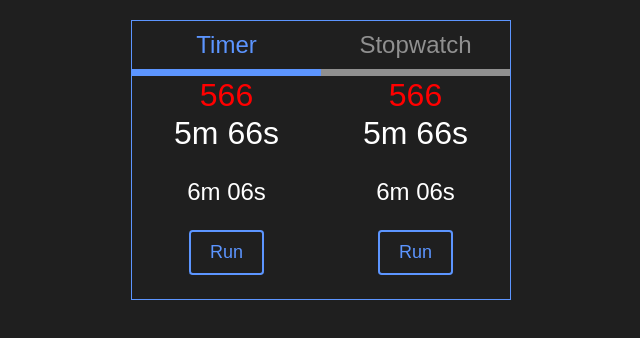
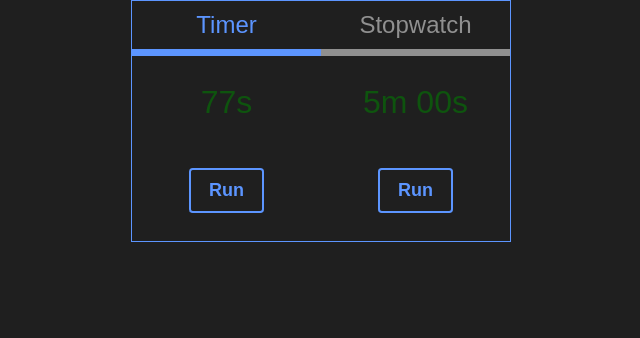
Before and after one commit to Programmerdin/TimerPlusChessClock, a React (Create React App) app: page / in a window 1280 px wide. Shown: the top 338 px of the page, without its empty margins (319-959 px from the left). Built offline with nearby package versions, Linux system fonts and the light colour scheme.

Commit message:
need to figure out how to update user input to be same as output

```diff
--- a/src/App.css
+++ b/src/App.css
@@ -3,10 +3,11 @@
     /* color is font color */
     color: white;
     max-width: 10cm;
+    min-height: 5cm;
     margin-left: auto;
     margin-right: auto;
-    margin-top: 20px;
     border: 1px solid rgb(92, 149, 255);
+
 }
 
 body {
--- a/src/Buttons.css
+++ b/src/Buttons.css
@@ -3,7 +3,7 @@
     font-family: sans-serif;
     font-size: large;
     color: rgb(92, 149, 255);
-    font-weight: 500;
+    font-weight: 600;
     width: 2cm;
     height: 1.2cm;
     border-radius: 0.1cm;
--- a/src/Timer-InputDisplayOutput.css
+++ b/src/Timer-InputDisplayOutput.css
@@ -12,33 +12,83 @@ input[type="number" i] {
 }
 
 .timer-input-field{
-    border: 0;
+    border: none;
+    padding: none;
+    outline: none;
+    width: 100%;
+    height: 100%;
+    background-color: transparent;
+    color: transparent;
+    font-size: xx-large;
+    margin-left: auto;
+    margin-right: auto;
+    text-align: center;
+    position: absolute;
+    z-index: 2;
+}
+.timer-input-field-false{
+    display: none;
+    user-select: none;
+}
+
+.timer-input-field-div{
+    border: none;
     padding: none;
     outline: none;
     width: 100%;
     height: 20%;
     background-color: transparent;
-    color: red;
+    color: rgba(0, 128, 0, 0.472);
     font-size: xx-large;
-    margin-top: none;
-    margin-bottom: none;
+    margin-top: auto;
+    margin-bottom: auto;
     margin-left: auto;
     margin-right: auto;
-    text-align: center;
+    text-align: left;
+    position: absolute;
 }
 
-.timer-display-field{
-    border: 0;
+
+.timer-display-field-div{
+    border: none;
     padding: none;
     outline: none;
     width: 100%;
     height: 20%;
     background-color: transparent;
-    color: white;
+    color: rgba(0, 128, 0, 0.548);
     font-size: xx-large;
-    margin-top: none;
-    margin-bottom: none;
+    margin-top: auto;
+    margin-bottom: auto;
     margin-left: auto;
     margin-right: auto;
     text-align: center;
+    position: absolute;
+    z-index: 1;
 }
+.timer-display-field-div-false{
+    display: none;
+    z-index: 0;
+}
+
+.timer-output-field-div{
+    border: none;
+    padding: none;
+    outline: none;
+    width: 100%;
+    height: 20%;
+    background-color: transparent;
+    color: rgba(255, 255, 255, 0.486);
+    font-size: xx-large;
+    margin-top: auto;
+    margin-bottom: auto;
+    margin-left: auto;
+    margin-right: auto;
+    text-align: center;
+    position: absolute;
+    z-index: 0;
+}
+.timer-output-field-div-false{
+    display: none;
+    z-index: 0;
+}
--- a/src/Timer.css
+++ b/src/Timer.css
@@ -11,11 +11,15 @@
 .left-side{
     grid-column-start: 1;
     grid-column-end: 2;
+    position: relative;
+    width: 100%;
 }
 
 .right-side{
     grid-column-start: 2;
     grid-column-end: 3;
+    position: relative;
+    width: 100%;
 }
 
 .center-content{
--- a/src/Timer.jsx
+++ b/src/Timer.jsx
@@ -70,15 +70,17 @@ const Timer = () => {
 
 
 
-  const[user_input1,SetUserInput1] = useState('566');
-  const[user_input2,SetUserInput2] = useState('566');
+  const[user_input1,SetUserInput1] = useState('77');
+  const[user_input2,SetUserInput2] = useState('500');
 
   //format user input into hh:mm:ss format
   function format_timer_input (timer_input) {
-      if (!timer_input) return timer_input;
       const clean_timer_input = timer_input.replace(/[^\d]/g,"");
       const timer_input_length = clean_timer_input.length;
 
+      if (timer_input_length === 0) { //return seconds
+        return `0s`
+      ;} else
       if (timer_input_length < 3) { //return seconds
         return `${clean_timer_input}s`
       ;} else
@@ -184,7 +186,7 @@ const Timer = () => {
     } else
     if (time_in_seconds<60) {
       return(
-        `${seconds.toFixed(1)}s`
+        `${seconds.toFixed(0)}s`
       );
     } else
     if (time_in_seconds<3600) {
@@ -202,32 +204,49 @@ const Timer = () => {
     return(
         <div className="entire-timer">
           <div className="left-side">
-            {/* where user types in */}
+            <br></br>
+            <div className="timer-input-field-div">
               <input
-              className="timer-input-field"
+                className={timer1On||timer2On?"timer-input-field-false":"timer-input-field"}
                 type="number"
                 value={user_input1}
                 onChange={(e) => SetUserInput1(e.target.value)}
               ></input>
+            </div>
+
             <div
-              className="timer-display-field"
+              className="timer-display-field-div"
             >{format_timer_input(user_input1)}</div>
-            <p>{format_time_in_seconds(convert_time_digits_in_array_into_seconds(user_input1)-time1)}</p>
+            <div
+              className={timer1On||timer2On?"timer-output-field-div":"timer-output-field-div-false"}
+            >{format_time_in_seconds(convert_time_digits_in_array_into_seconds(user_input1)-time1)}</div>
+            <br></br>
+            <br></br>
+            <br></br>
             {!timer1On && (<button onClick={handleTimer1On} className="run-button">Run</button>)}
           </div>
 
           <div className="right-side">
-            {/* where user types in */}
+            <br></br>
+            <div className="timer-input-field-div">
               <input
-                className="timer-input-field"
+                className={timer1On||timer2On?"timer-input-field-false":"timer-input-field"}
                 type="number"
                 value={user_input2}
                 onChange={(e) => SetUserInput2(e.target.value)}
               ></input>
+            </div>
+
             <div
-              className="timer-display-field"
+              className="timer-display-field-div"
             >{format_timer_input(user_input2)}</div>
-            <p>{format_time_in_seconds(convert_time_digits_in_array_into_seconds(user_input2)-time2)}</p>
+
+            <div
+              className={timer1On||timer2On?"timer-output-field-div":"timer-output-field-div-false"}
+            >{format_time_in_seconds(convert_time_digits_in_array_into_seconds(user_input2)-time2)}</div>
+            <br></br>
+            <br></br>
+            <br></br>
             {!timer2On && (<button onClick={handleTimer2On} className="run-button">Run</button>)}
           </div>
 
```
Lines whose indentation alone changed are shown as unchanged.
